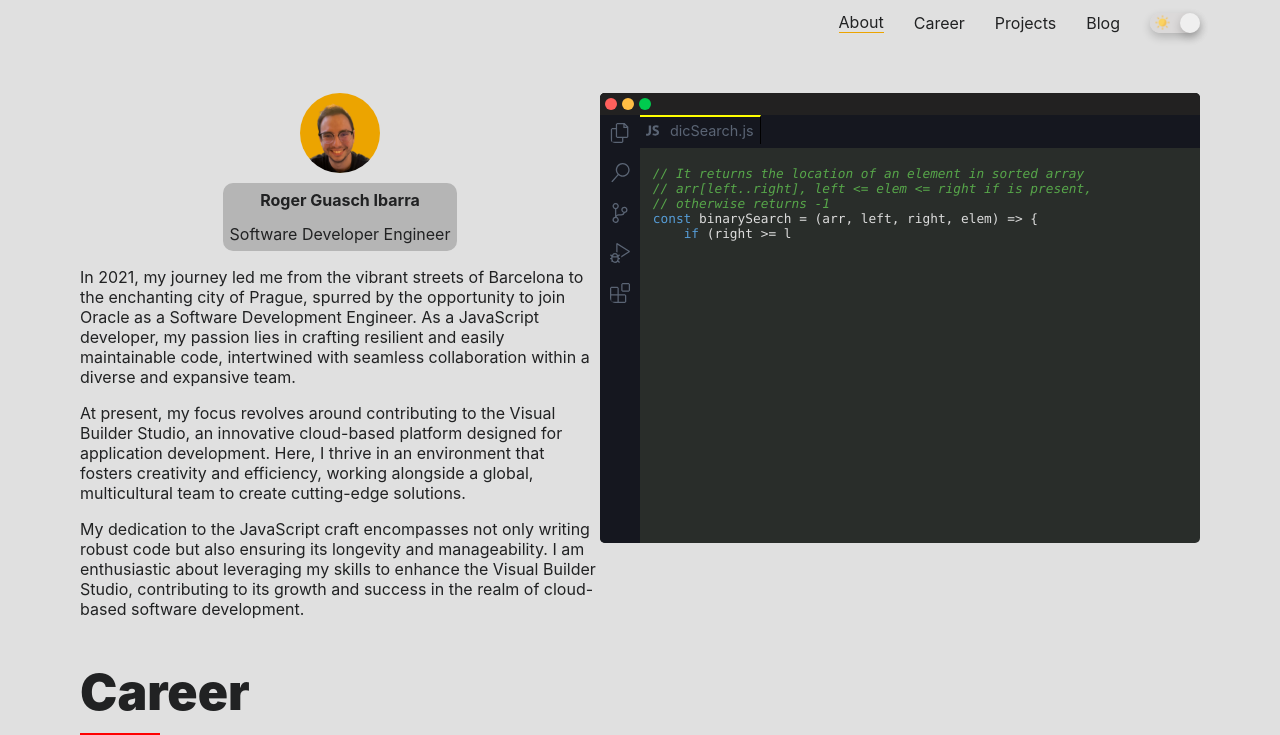
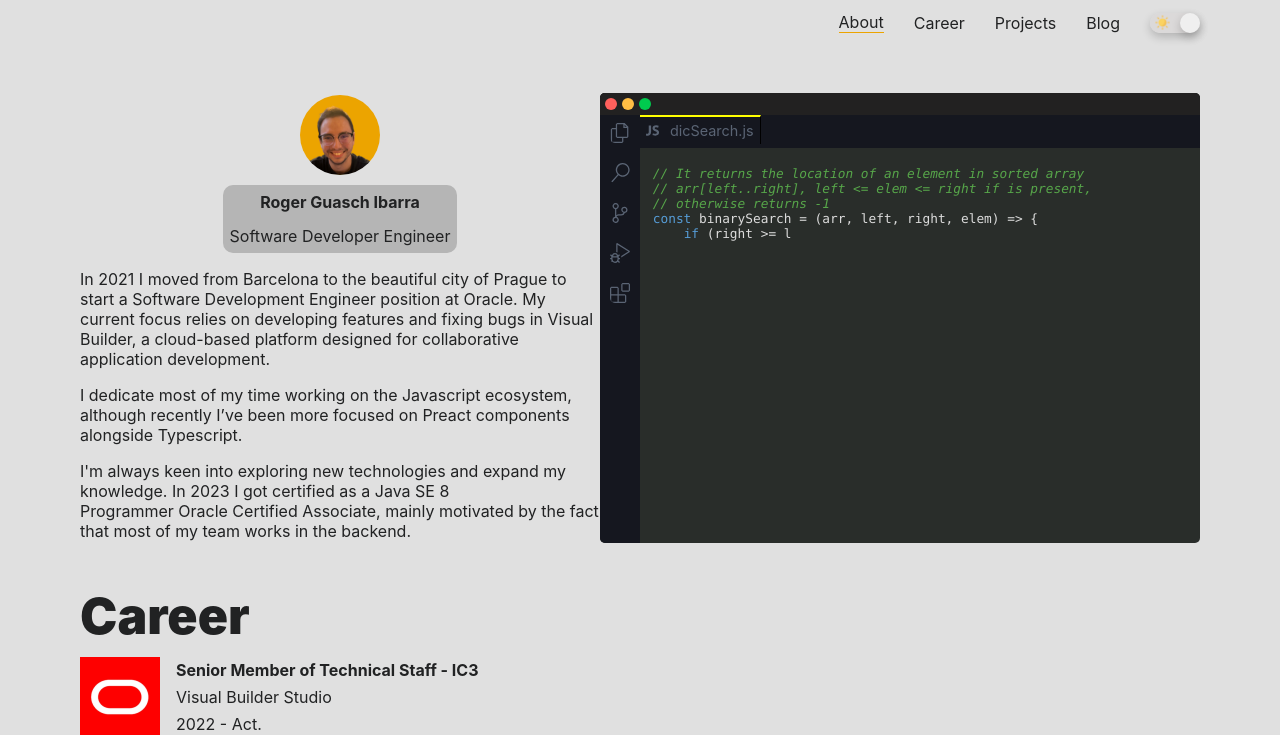
Before and after one commit to roguib/personal-site, a React (Create React App) app: page / in a window 1280 px wide. Shown: the top 735 px of the page. Built offline with nearby package versions, Linux system fonts and the light colour scheme.

Commit message:
minor layout improvements

```diff
--- a/src/App.css
+++ b/src/App.css
@@ -39,14 +39,6 @@
   }
 }
 
-/* 600 wide or less */
-@media screen and (max-width: 600px) {
-}
-
-/* 800 wide or more */
-@media screen and (min-width: 800px) {
-}
-
 @media screen and (min-width: 1025px) {
   .xl-flex {
     display: flex;
@@ -68,16 +60,10 @@
   background-color: var(--light-dark);
 }
 
-/* @media screen and (max-width: 1200px) {
-  .title {
-    font-size: 1rem !important;
-    transition: font-size 1s;
-  }
-} */
-
 .col {
   flex: 1;
   align-items: center;
+  justify-content: center;
   display: flex;
   flex-direction: column;
 }
--- a/src/App.js
+++ b/src/App.js
@@ -10,12 +10,12 @@
   return (
     <div className="web-content">
       <Header />
-      <div className="section xl-flex">
-        <div className="col">
+      <div className="xl-flex">
+        <div className="col section">
           <Profile />
           <PersonalDescription />
         </div>
-        <div className="col">
+        <div className="col section">
           <Editor />
         </div>
       </div>
--- a/src/components/PersonalDescription/PersonalDescription.js
+++ b/src/components/PersonalDescription/PersonalDescription.js
@@ -3,9 +3,9 @@
 function PersonalDescription() {
     return(
         <div id="personal-description-wrapper">
-            <p>In 2021, my journey led me from the vibrant streets of Barcelona to the enchanting city of Prague, spurred by the opportunity to join Oracle as a Software Development Engineer. As a JavaScript developer, my passion lies in crafting resilient and easily maintainable code, intertwined with seamless collaboration within a diverse and expansive team.</p>
-            <p>At present, my focus revolves around contributing to the Visual Builder Studio, an innovative cloud-based platform designed for application development. Here, I thrive in an environment that fosters creativity and efficiency, working alongside a global, multicultural team to create cutting-edge solutions.</p>
-            <p>My dedication to the JavaScript craft encompasses not only writing robust code but also ensuring its longevity and manageability. I am enthusiastic about leveraging my skills to enhance the Visual Builder Studio, contributing to its growth and success in the realm of cloud-based software development.</p>
+            <p>In 2021 I moved from Barcelona to the beautiful city of Prague to start a Software Development Engineer position at Oracle. My current focus relies on developing features and fixing bugs in Visual Builder, a cloud-based platform designed for collaborative application development.</p>
+            <p>I dedicate most of my time working on the Javascript ecosystem, although recently I’ve been more focused on Preact components alongside Typescript.</p>
+            <p>I'm always keen into exploring new technologies and expand my knowledge. In 2023 I got certified as a Java SE 8 Programmer Oracle Certified Associate, mainly motivated by the fact that most of my team works in the backend.</p>
         </div>
     );
 }
```
